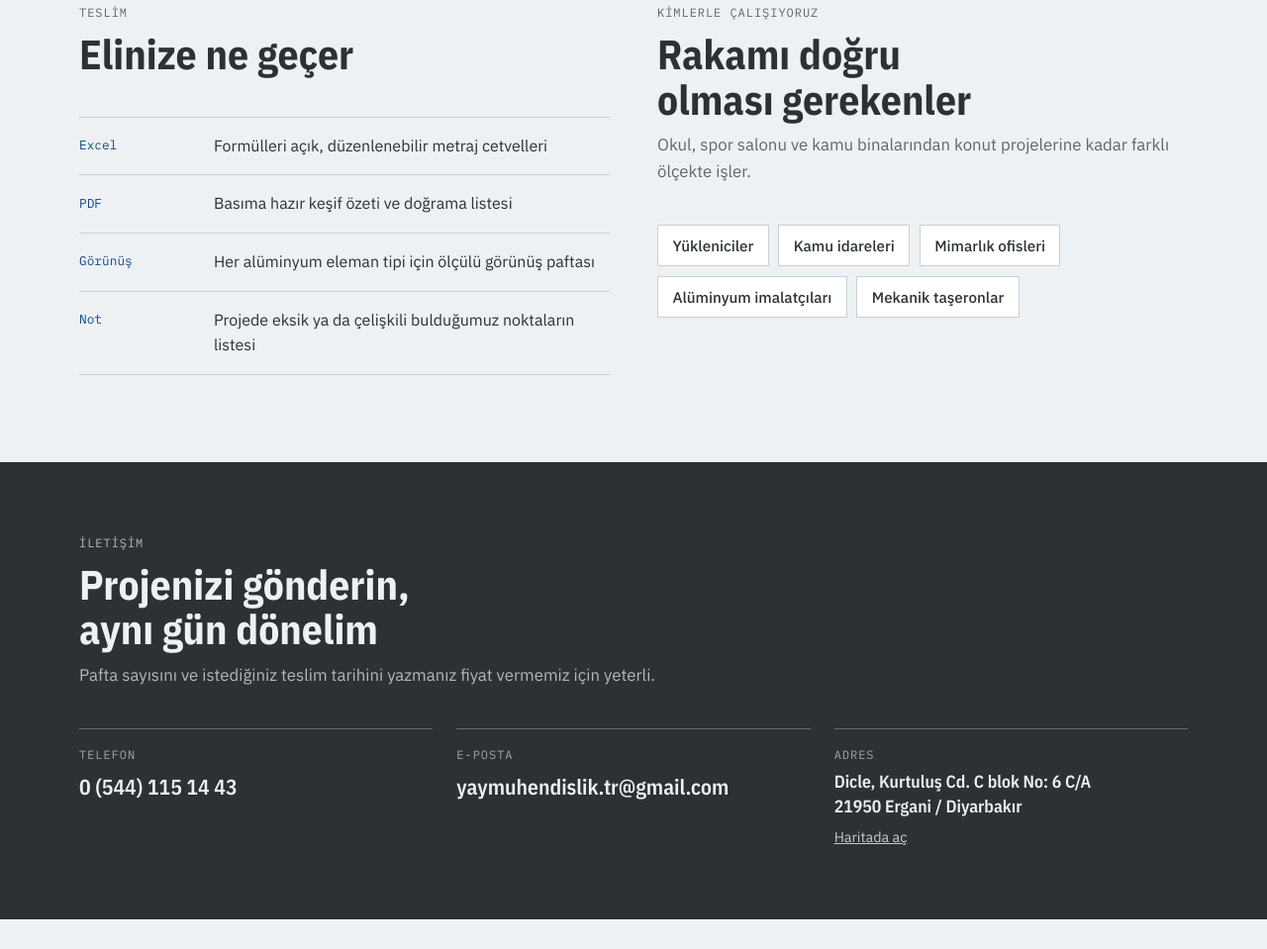
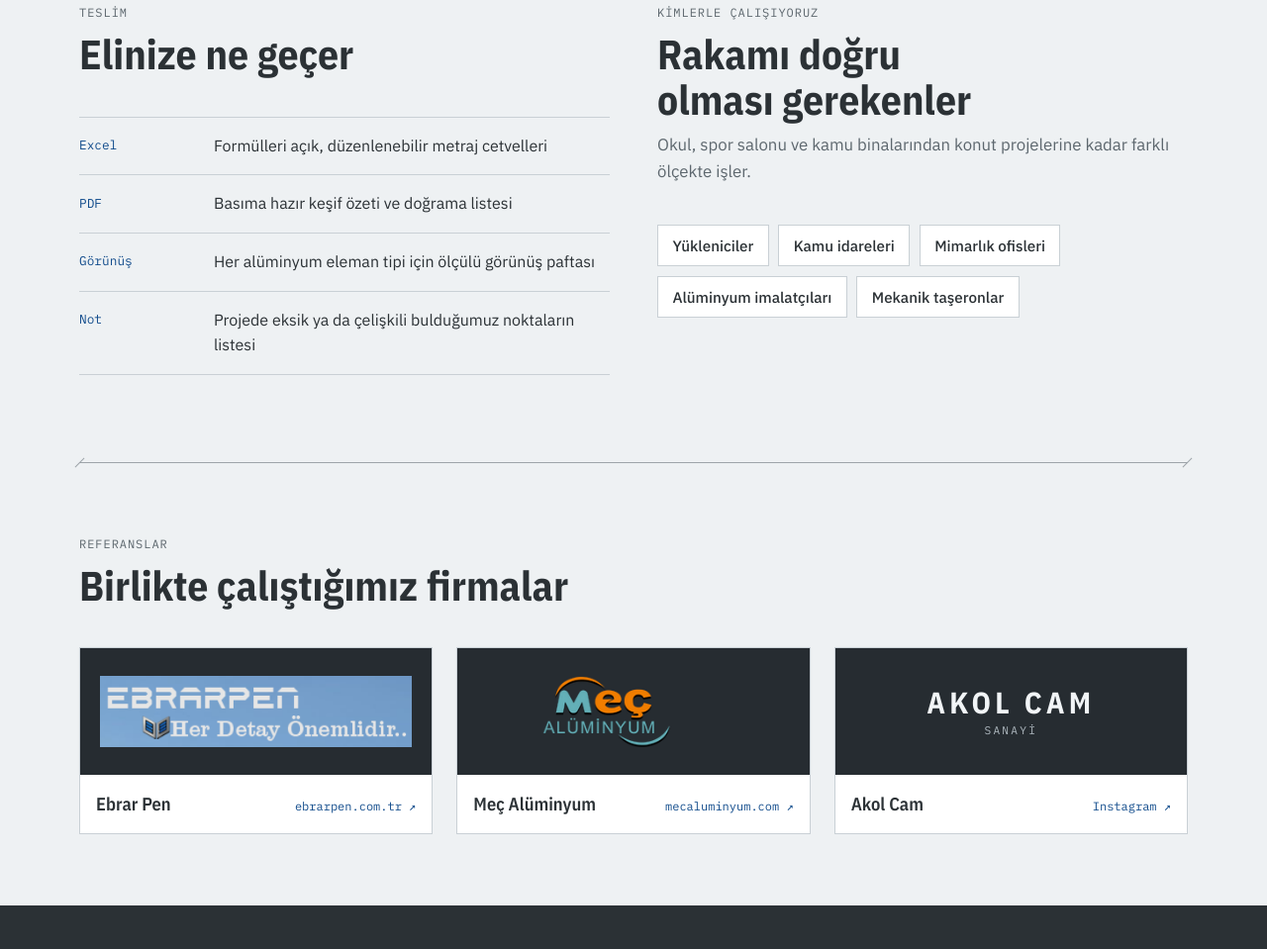
Before and after one commit to yaymuhendislik/yaymuhendislik.github.io, a plain HTML site: page index.html in a window 1280 px wide. Shown: the part 1804-2763 px from the top of the page at 99% size. Drawn offline with nearby package versions, Linux system fonts and the light colour scheme.

Commit message:
Referanslar bölümünü ekle
Co-Authored-By: Claude Opus 5.5 <noreply@anthropic.com>
Claude-Session: https://claude.ai/code/session_014McUWxZPzqAiqwPaDhRhR6

```diff
--- a/index.html
+++ b/index.html
@@ -27,6 +27,7 @@
   --logo-light: block; --logo-dark: none;
   --hot: #b4432f;         /* hot water line, used only in the mechanical sheet */
   --sheet: #f8fafb;
+  --tile: #262c31;         /* logo tiles, same in both themes so white logo text reads */
   --display: "IBM Plex Sans Condensed", "Arial Narrow", "Roboto Condensed", sans-serif;
   --body: "IBM Plex Sans", "Segoe UI", Roboto, Helvetica, Arial, sans-serif;
   --mono: "IBM Plex Mono", ui-monospace, "SFMono-Regular", Menlo, Consolas, monospace;
@@ -156,6 +157,19 @@ section { padding-block: 4.5rem; }
 .who { display: flex; flex-wrap: wrap; gap: .6rem; }
 .who span { border: 1px solid var(--line); background: var(--surface); padding: .5rem .9rem; font-weight: 500; font-size: .95rem; }
 
+/* References */
+.refs { display: grid; grid-template-columns: repeat(3, 1fr); gap: 1.5rem; }
+.ref { display: flex; flex-direction: column; text-decoration: none; color: var(--ink); border: 1px solid var(--line); background: var(--surface); min-width: 0; }
+.ref-logo { background: var(--tile); height: 8rem; display: grid; place-items: center; padding: 1.25rem; }
+.ref-logo img { max-height: 4.5rem; width: auto; max-width: 100%; }
+.ref-word { font-family: var(--display); font-weight: 700; font-size: 1.9rem; letter-spacing: .14em; color: #f2f5f7; text-align: center; line-height: 1; }
+.ref-word small { display: block; font-family: var(--mono); font-weight: 400; font-size: .7rem; letter-spacing: .2em; margin-top: .5rem; color: #aeb8bf; }
+.ref-meta { display: flex; justify-content: space-between; align-items: baseline; gap: .75rem; padding: .9rem 1rem; }
+.ref-meta strong { font-family: var(--display); font-size: 1.15rem; font-weight: 600; }
+.ref-meta span { font-family: var(--mono); font-size: .75rem; color: var(--accent); white-space: nowrap; }
+.ref:hover .ref-meta span, .ref:focus-visible .ref-meta span { text-decoration: underline; }
+@media (max-width: 900px) { .refs { grid-template-columns: 1fr; } }
+
 /* Contact */
 .contact { background: var(--ink); color: var(--bg); }
 .contact .sec-head p { color: color-mix(in srgb, var(--bg) 70%, var(--ink)); }
@@ -203,6 +217,7 @@ section { padding-block: 4.5rem; }
     <nav class="nav" aria-label="Sayfa içi">
       <a href="#hizmetler">Hizmetler</a>
       <a href="#surec">Süreç</a>
+      <a href="#referanslar">Referanslar</a>
       <a href="#iletisim">İletişim</a>
     </nav>
   </div>
@@ -357,6 +372,31 @@ section { padding-block: 4.5rem; }
     </div>
   </section>
 
+  <div class="wrap"><div class="dim" role="presentation"></div></div>
+
+  <section id="referanslar">
+    <div class="wrap">
+      <div class="sec-head">
+        <span class="label">Referanslar</span>
+        <h2>Birlikte çalıştığımız firmalar</h2>
+      </div>
+      <div class="refs">
+        <a class="ref" href="https://www.ebrarpen.com.tr/" target="_blank" rel="noopener">
+          <span class="ref-logo"><img src="referans/ebrarpen.png" alt="Ebrar Pen logosu" width="415" height="90"></span>
+          <span class="ref-meta"><strong>Ebrar Pen</strong><span>ebrarpen.com.tr ↗</span></span>
+        </a>
+        <a class="ref" href="https://www.mecaluminyum.com/" target="_blank" rel="noopener">
+          <span class="ref-logo"><img src="referans/mec-aluminyum.png" alt="Meç Alüminyum logosu" width="211" height="82"></span>
+          <span class="ref-meta"><strong>Meç Alüminyum</strong><span>mecaluminyum.com ↗</span></span>
+        </a>
+        <a class="ref" href="https://www.instagram.com/akol_cam_sanayi/" target="_blank" rel="noopener">
+          <span class="ref-logo"><span class="ref-word">AKOL CAM<small>SANAYİ</small></span></span>
+          <span class="ref-meta"><strong>Akol Cam</strong><span>Instagram ↗</span></span>
+        </a>
+      </div>
+    </div>
+  </section>
+
   <section class="contact" id="iletisim">
     <div class="wrap">
       <div class="sec-head">
```
Also changed, not shown: referans/ebrarpen.png (added), referans/mec-aluminyum.png (added).
